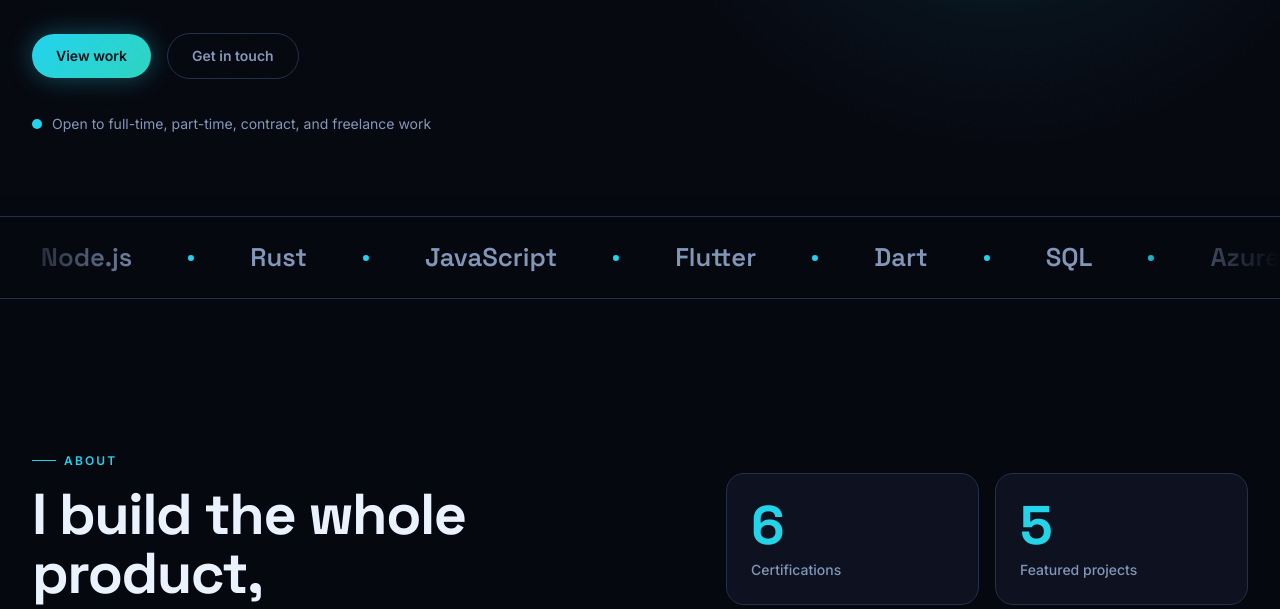
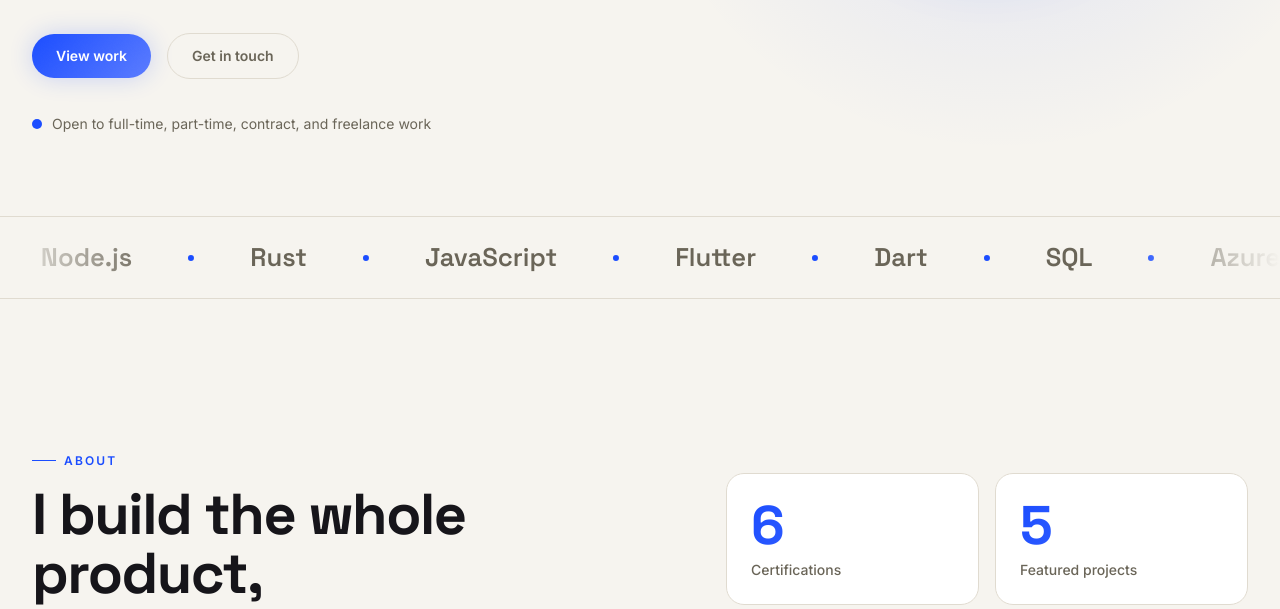
Before and after one commit to Ronan-R-R/Ronan-R-R.github.io, an Astro site: page / in a window 1280 px wide. Shown: the part 605-1214 px from the top of the page. Built offline with nearby package versions, Linux system fonts and the light colour scheme; Astro itself is replaced by a stand-in of ours.

Commit message:
Scheme: Light editorial (bone + cobalt)

```diff
--- a/src/styles/global.css
+++ b/src/styles/global.css
@@ -10,30 +10,30 @@
   the scheme branches. Every colour below flows from these tokens, so the
   design themes as a whole (dark or light) by editing this block alone.
 
-  Scheme: Cyan on ink
+  Scheme: Light editorial (bone + cobalt)
 */
 @layer base {
   :root {
-    --bg: #060810;
-    --bg-2: #0a0e1a;
-    --surface: #0e1220;
-    --surface-2: #161c2e;
-    --border: #24304a;
-    --text: #eaf2ff;
-    --muted: #8296b8;
-    --accent: #22d3ee;
-    --accent-2: #2dd4bf;
-    --on-accent: #04121a;
+    --bg: #f6f4ef;
+    --bg-2: #eeebe3;
+    --surface: #ffffff;
+    --surface-2: #f3f1ea;
+    --border: #e0dbd0;
+    --text: #16151a;
+    --muted: #6a6558;
+    --accent: #1b4dff;
+    --accent-2: #5b7cff;
+    --on-accent: #ffffff;
 
-    --bg-rgb: 6, 8, 16;
-    --accent-rgb: 34, 211, 238;
-    --accent-2-rgb: 45, 212, 191;
-    --text-rgb: 234, 242, 255;
+    --bg-rgb: 246, 244, 239;
+    --accent-rgb: 27, 77, 255;
+    --accent-2-rgb: 91, 124, 255;
+    --text-rgb: 22, 21, 26;
 
-    --hairline: rgba(255, 255, 255, 0.025);
-    --hairline-strong: rgba(255, 255, 255, 0.06);
-    --glow: rgba(34, 211, 238, 0.35);
-    --grain-opacity: 0.04;
+    --hairline: rgba(0, 0, 0, 0.03);
+    --hairline-strong: rgba(0, 0, 0, 0.07);
+    --glow: rgba(27, 77, 255, 0.2);
+    --grain-opacity: 0.02;
   }
 
   *, *::before, *::after {
```
